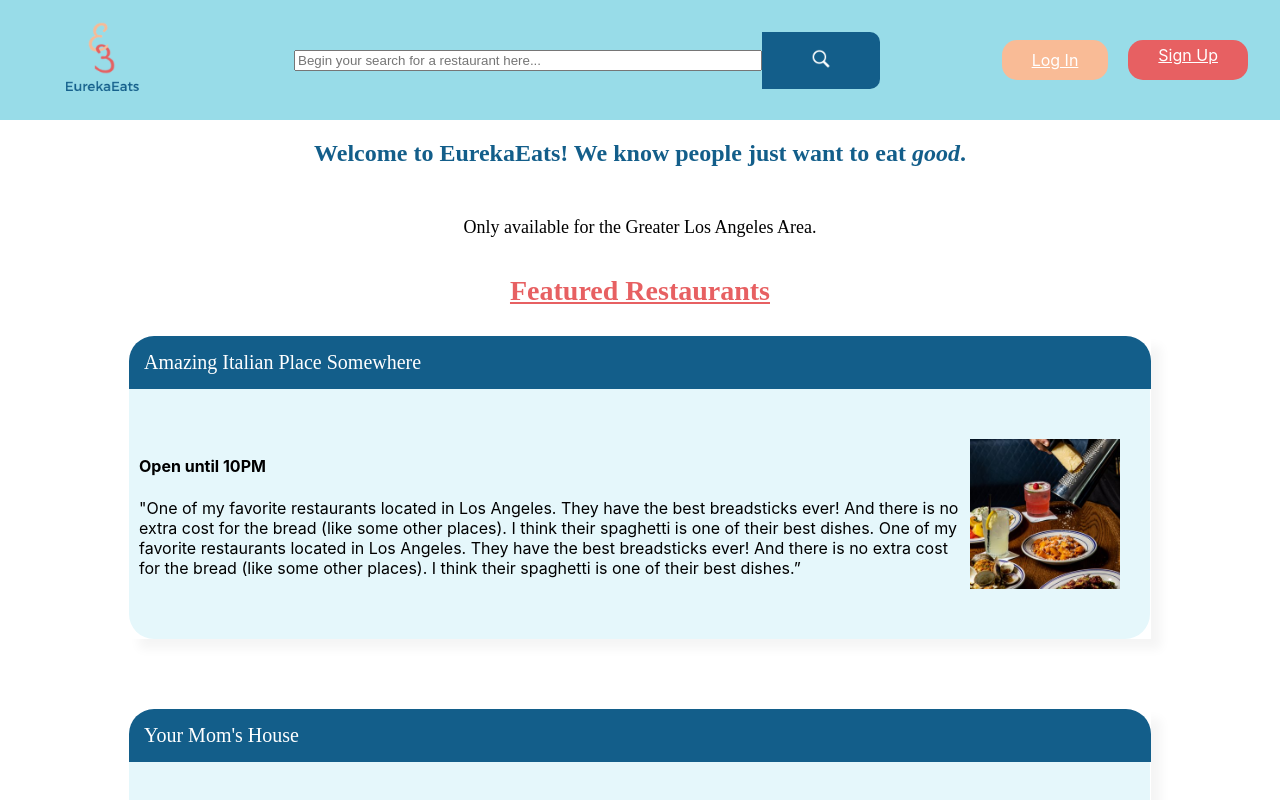
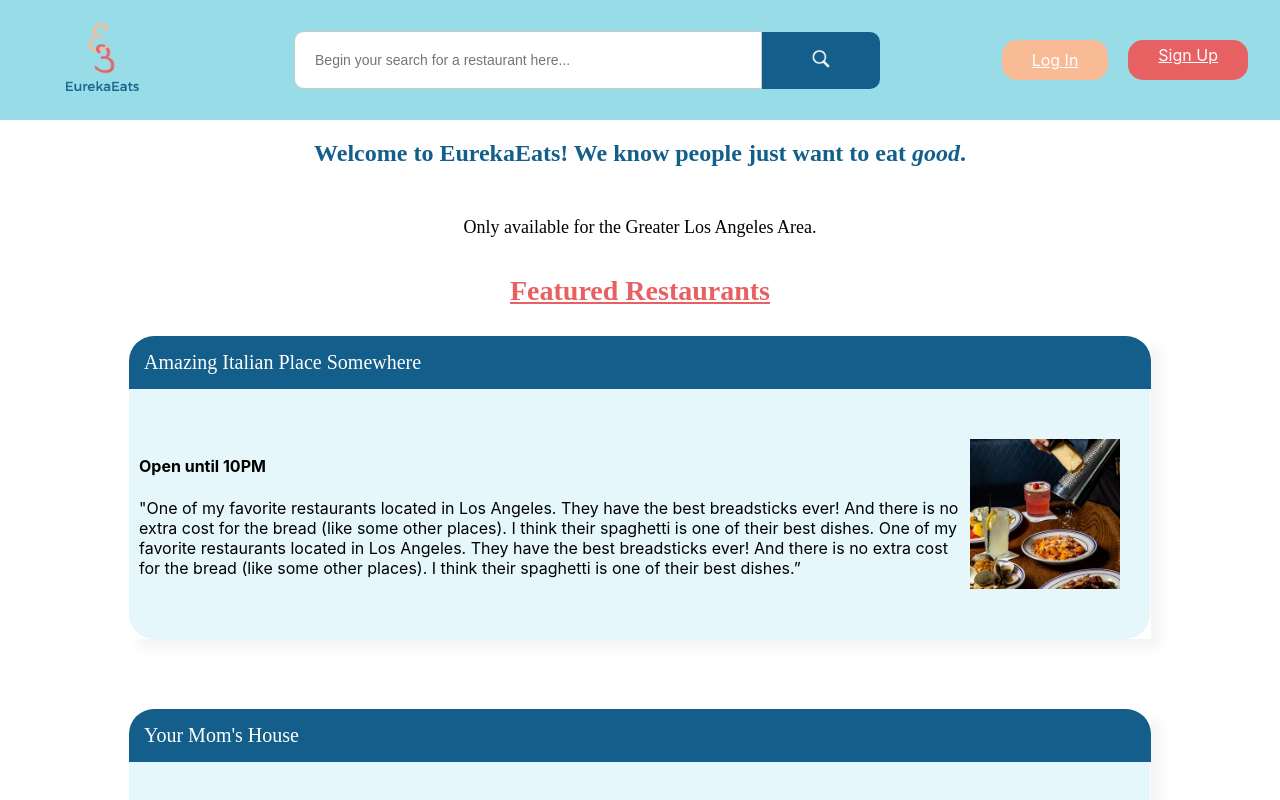
Before and after one commit to dchang21/2023Group6, a React (Create React App) app in the folder eurekaeats/: page / in a window 1280 px wide. Shown: the top 800 px of the page. Built offline with nearby package versions, Linux system fonts and the light colour scheme.

Commit message:
Fixed landing page CSS class typo.

```diff
--- a/eurekaeats/src/LandingPage/LandingPage.js
+++ b/eurekaeats/src/LandingPage/LandingPage.js
@@ -57,7 +57,7 @@ function LandingPage() {
           <img src={logo} alt="My Logo" />
         </div>
         <div className="landing-page-search-bar">
-          <input type="text" placeholder="Begin your search for a restaurant here..." />
+          <input className='landing-page-input' type="text" placeholder="Begin your search for a restaurant here..." />
           <button className="landing-page-search-button" onClick={testDummyAPICall}>
             <img src={search} alt="searchLogo" className="landing-page-search-icon" />
           </button>
```
